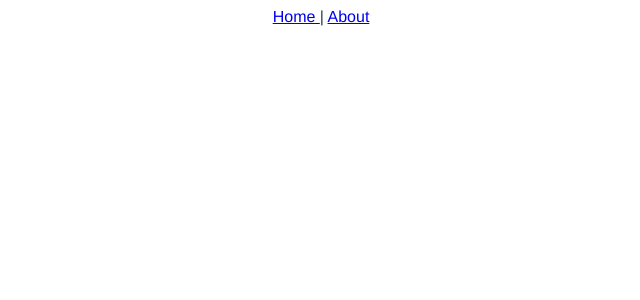
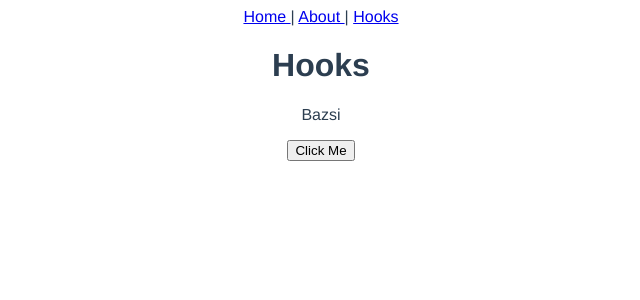
Before and after one commit to Pici1985/vue-blog, a Vue app: page /hooks in a window 1280 px wide. Before the commit this address had no page. Shown: the top 300 px of the page, without its empty margins (319-959 px from the left). Built offline with nearby package versions, Linux system fonts and the light colour scheme.

Commit message:
LifecycleHooks inside setup()
added onMounted,onUnmounted and onUpdated hooks

```diff
--- a/src/App.vue
+++ b/src/App.vue
@@ -1,7 +1,8 @@
 <template>
   <div>
     <router-link to="/"> Home </router-link> |
-    <router-link to="/about"> About </router-link>
+    <router-link to="/about"> About </router-link> |
+    <router-link to="/hooks"> Hooks </router-link>
     <router-view></router-view>
   </div>
 </template>
--- a/src/router/index.js
+++ b/src/router/index.js
@@ -1,6 +1,7 @@
 import { createRouter, createWebHistory } from 'vue-router'
 import HomeView from '../views/HomeView.vue'
 import AboutView from '../views/AboutView.vue'
+import HooksView from '../views/HooksView.vue'
 
 const routes = [
   {
@@ -13,6 +14,11 @@ const routes = [
     name: 'about',
     component: AboutView
   },
+  {
+    path: '/hooks',
+    name: 'hooks',
+    component: HooksView
+  },
 ]
 
 const router = createRouter({
--- /dev/null
+++ b/src/views/HooksView.vue
@@ -0,0 +1,39 @@
+<template>
+  <div>
+    <h1>Hooks</h1>
+    <p>{{ name }}</p>
+    <button @click="handleClick">Click Me</button>
+  </div>
+</template>
+
+<script>
+import { onMounted, onUnmounted, onUpdated } from '@vue/runtime-core'
+
+export default {
+  data(){
+    return {
+      name: 'Bazsi'
+    }
+  },
+  setup(){
+    onMounted(() => {
+      console.log('component mounted')
+    }),
+    onUnmounted(() => {
+      console.log('component unMounted')
+    }),
+    onUpdated(() => {
+      console.log('component updated')
+    })
+  },
+  methods: {
+    handleClick(){
+      this.name = 'Ivi'
+    }
+  },
+}
+</script>
+
+<style>
+
+</style>
```
